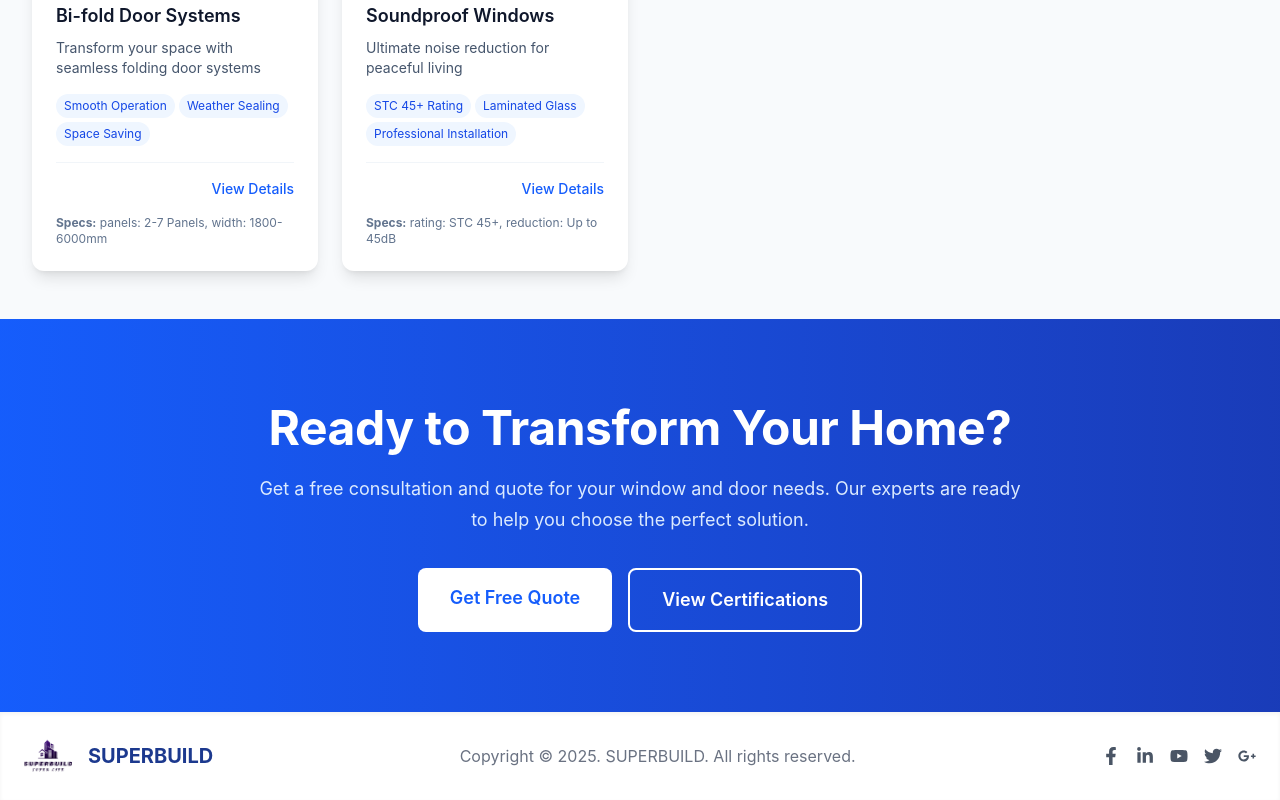
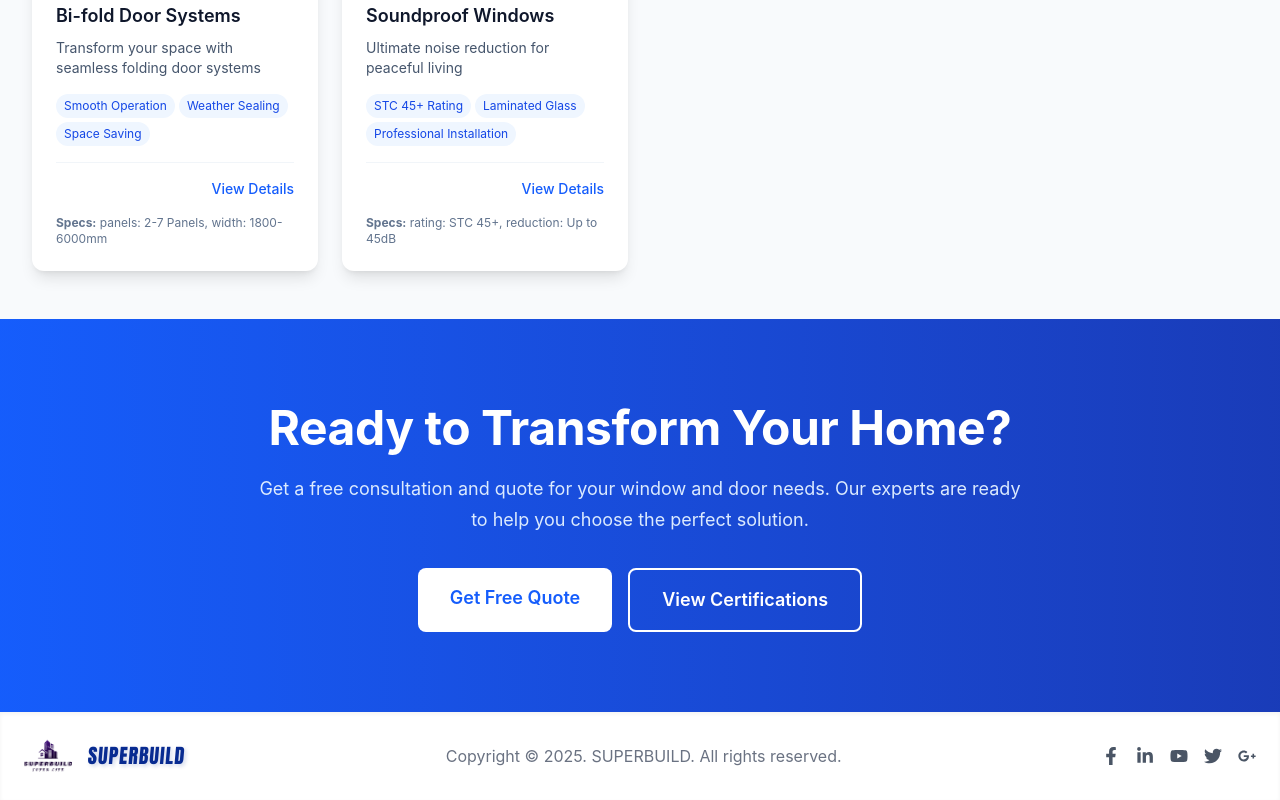
Before and after one commit to sunShineLoveMe/foreign_trade_website, a React (Vite) app: page /products in a window 1280 px wide. Shown: the part 1452-2252 px from the top of the page. Built offline with nearby package versions, Linux system fonts and the light colour scheme; the HTML template or start-up script is replaced by a standard one.

Commit message:
底部艺术字体修改

```diff
--- a/src/components/FooterBar.jsx
+++ b/src/components/FooterBar.jsx
@@ -17,7 +17,7 @@ import {
               alt="SUPERBUILD Logo"
               className="w-12 h-12 object-cover"
             />
-            <span className="text-xl font-bold text-blue-900">
+            <span className="text-xl font-bold text-blue-900 tracking-tight uppercase" style={{fontFamily: '"Impact", "Arial Black", "Helvetica Neue", sans-serif', fontWeight: 800, letterSpacing: '0.05em', transform: 'skew(-5deg)', textShadow: '2px 2px 4px rgba(30, 58, 138, 0.2)', filter: 'contrast(1.2)'}}>
               SUPERBUILD
             </span>
           </div>
```
